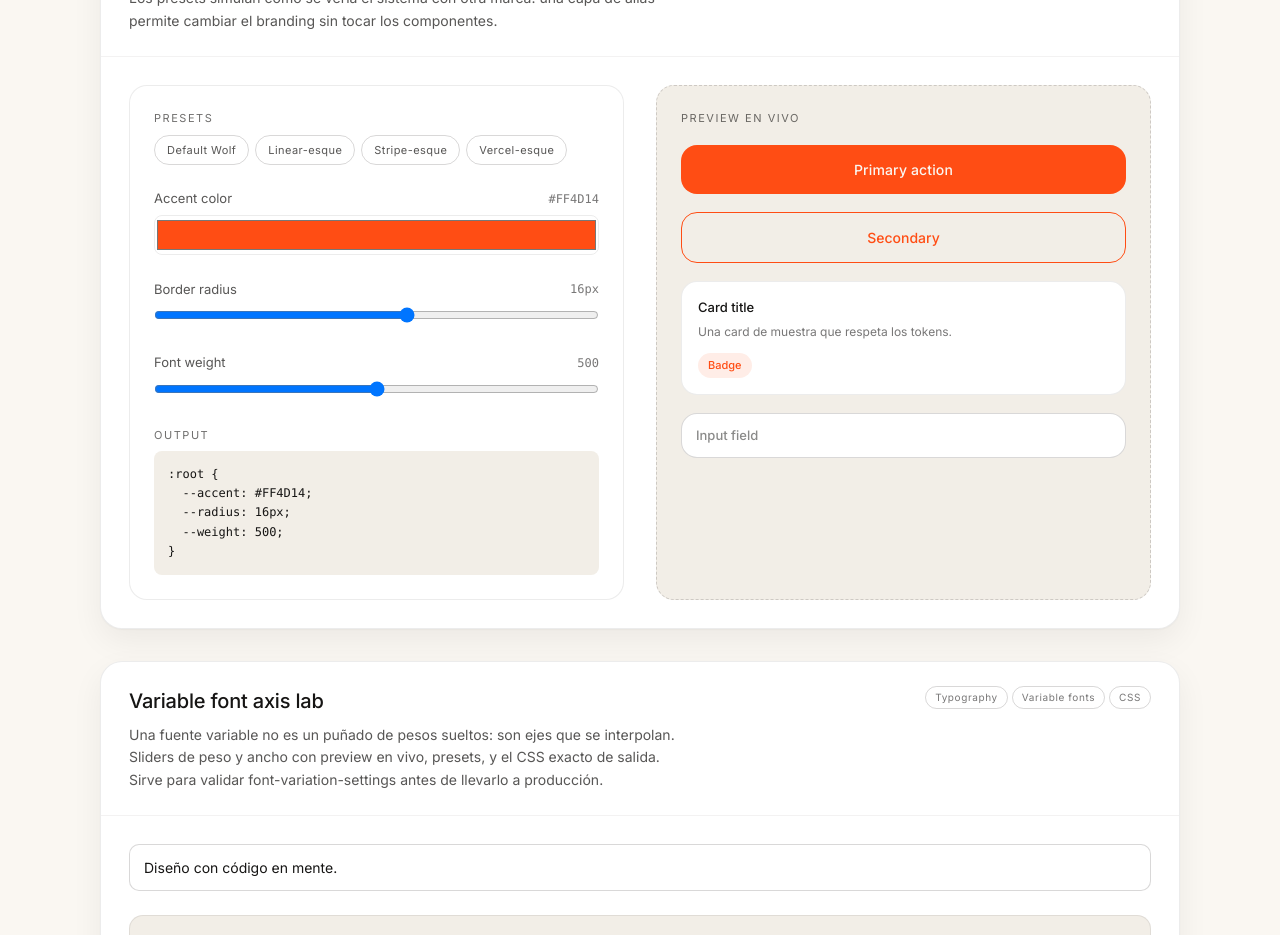
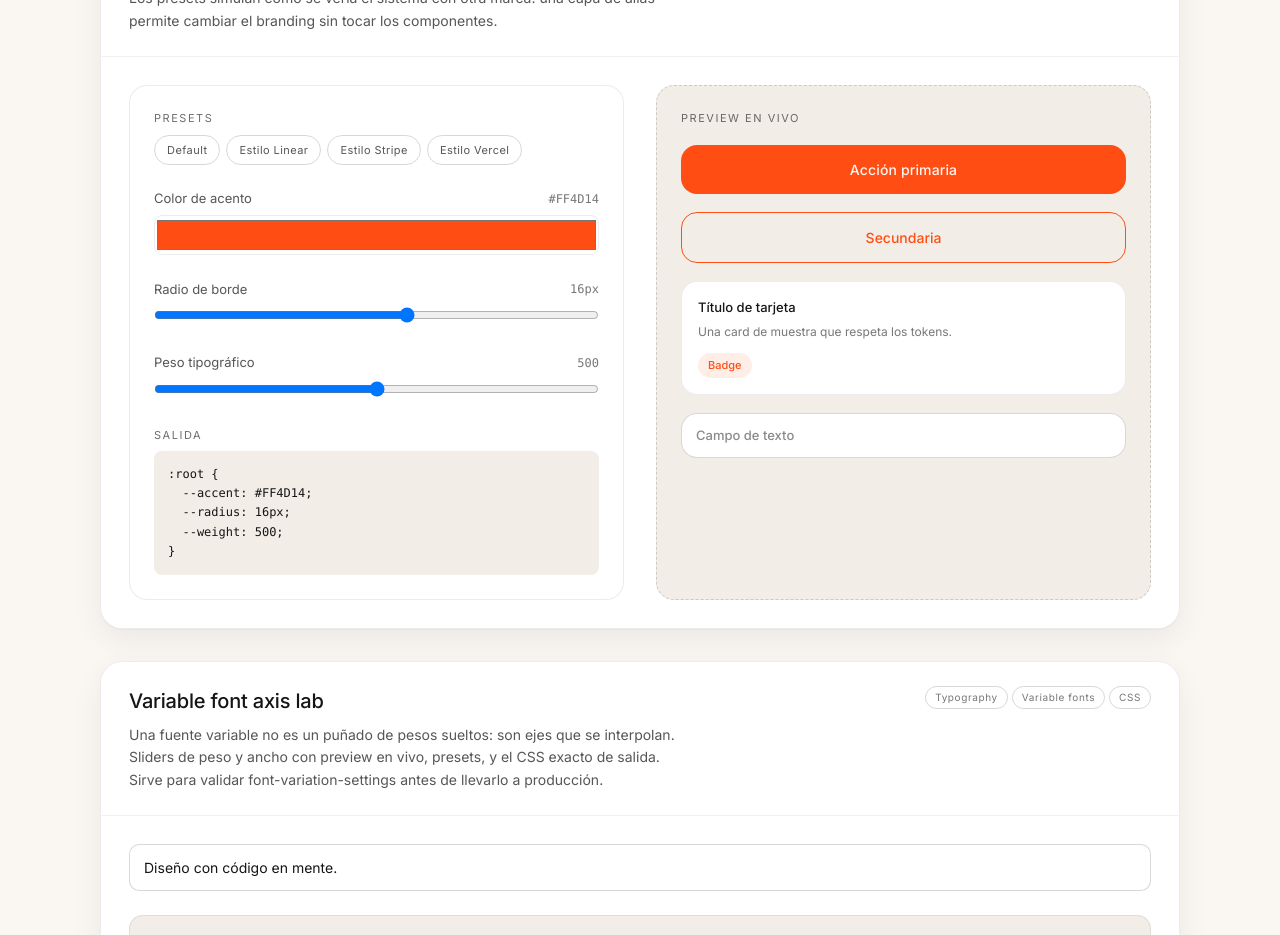
Before and after one commit to Mistercitos/portafolio, a Next.js app: page /en/lab in a window 1280 px wide. Shown: the part 4500-5435 px from the top of the page. Built offline with nearby package versions, Linux system fonts and the light colour scheme.

Commit message:
fix: rename lab token preset

```diff
--- a/app/[locale]/lab/_components/TokenPlaygroundDemo.tsx
+++ b/app/[locale]/lab/_components/TokenPlaygroundDemo.tsx
@@ -3,10 +3,10 @@
 import { useState } from 'react'
 
 const PRESETS = [
-  { name: 'Default Wolf', accent: '#FF4D14', radius: 16, weight: 500 },
-  { name: 'Linear-esque', accent: '#5E6AD2', radius: 8, weight: 500 },
-  { name: 'Stripe-esque', accent: '#635BFF', radius: 6, weight: 400 },
-  { name: 'Vercel-esque', accent: '#000000', radius: 12, weight: 500 },
+  { name: 'Default', accent: '#FF4D14', radius: 16, weight: 500 },
+  { name: 'Estilo Linear', accent: '#5E6AD2', radius: 8, weight: 500 },
+  { name: 'Estilo Stripe', accent: '#635BFF', radius: 6, weight: 400 },
+  { name: 'Estilo Vercel', accent: '#000000', radius: 12, weight: 500 },
 ]
 
 export function TokenPlaygroundDemo() {
@@ -75,7 +75,7 @@ export function TokenPlaygroundDemo() {
         </div>
 
         <Slider
-          label="Accent color"
+          label="Color de acento"
           mono={accent.toUpperCase()}
           control={
             <input
@@ -95,7 +95,7 @@ export function TokenPlaygroundDemo() {
         />
 
         <Slider
-          label="Border radius"
+          label="Radio de borde"
           mono={`${radius}px`}
           control={
             <input
@@ -110,7 +110,7 @@ export function TokenPlaygroundDemo() {
         />
 
         <Slider
-          label="Font weight"
+          label="Peso tipográfico"
           mono={String(weight)}
           control={
             <input
@@ -136,7 +136,7 @@ export function TokenPlaygroundDemo() {
               marginBottom: 8,
             }}
           >
-            Output
+            Salida
           </p>
           <pre
             style={{
@@ -197,7 +197,7 @@ export function TokenPlaygroundDemo() {
             letterSpacing: '0.01em',
           }}
         >
-          Primary action
+          Acción primaria
         </button>
 
         <button
@@ -212,7 +212,7 @@ export function TokenPlaygroundDemo() {
             cursor: 'pointer',
           }}
         >
-          Secondary
+          Secundaria
         </button>
 
         <div
@@ -224,7 +224,7 @@ export function TokenPlaygroundDemo() {
           }}
         >
           <p style={{ margin: 0, fontSize: 13, fontWeight: weight, color: 'var(--text)' }}>
-            Card title
+            Título de tarjeta
           </p>
           <p style={{ margin: '6px 0 0', fontSize: 12, color: 'var(--muted)' }}>
             Una card de muestra que respeta los tokens.
@@ -246,7 +246,7 @@ export function TokenPlaygroundDemo() {
         </div>
 
         <input
-          placeholder="Input field"
+          placeholder="Campo de texto"
           style={{
             padding: '12px 14px',
             borderRadius: radius,
```
